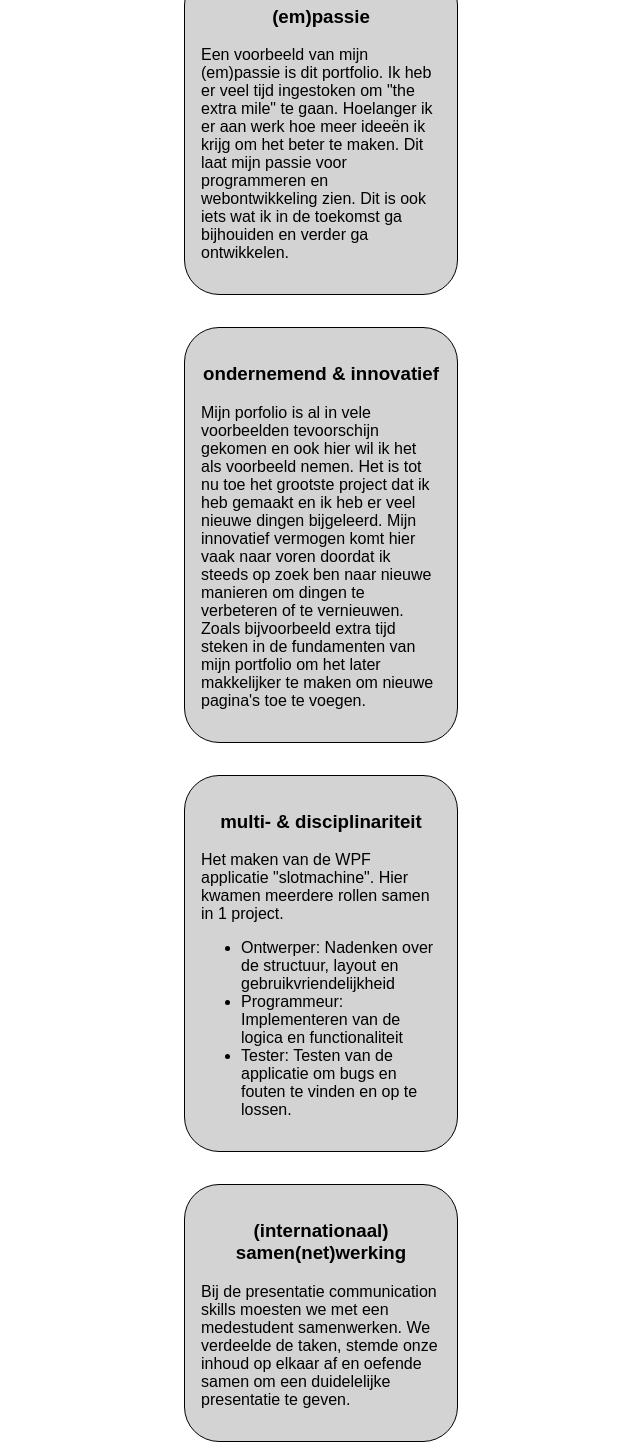
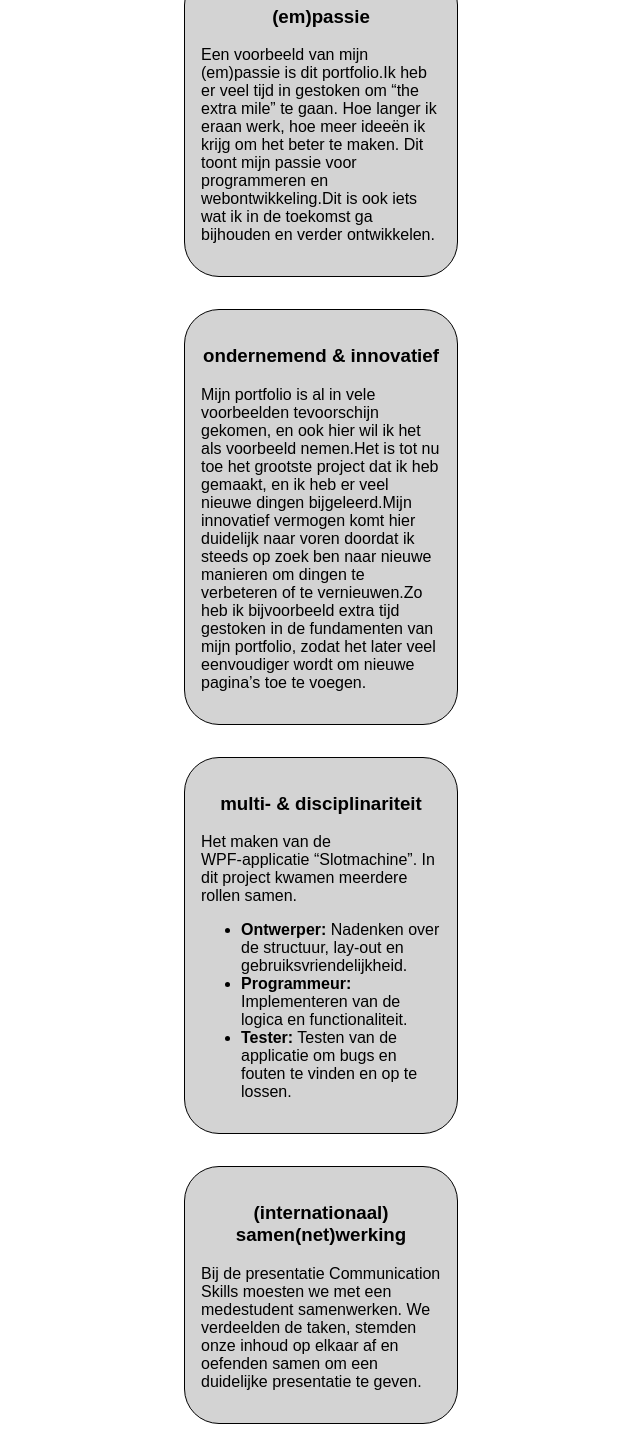
Before and after one commit to pxl-werkplekleren/portfolio-janlehaenPXL, a plain HTML site: page projects/reflectionwpl.html in a window 1280 px wide. Shown: the part 3981-5426 px from the top of the page, without its empty margins (312-952 px from the left). Drawn offline with Linux system fonts and the light colour scheme.

Commit message:
Spellingscorrectie

```diff
--- a/projects/reflectionwpl.html
+++ b/projects/reflectionwpl.html
@@ -76,34 +76,27 @@
             <div class="X-factor-parts">
                 <div class="part">
                     <h3>(em)passie</h3>
-                    <p>Een voorbeeld van mijn (em)passie is dit portfolio.
-                        Ik heb er veel tijd ingestoken om "the extra mile" te gaan. Hoelanger ik er aan werk hoe meer ideeën ik krijg om het beter te maken. Dit laat mijn passie voor programmeren en webontwikkeling zien.
-                        Dit is ook iets wat ik in de toekomst ga bijhouiden en verder ga ontwikkelen.
-                    </p>
+                    <p>Een voorbeeld van mijn (em)passie is dit portfolio.Ik heb er veel tijd in gestoken om “the extra mile” te gaan. Hoe langer ik eraan werk, hoe meer ideeën ik krijg om het beter te maken. Dit toont mijn passie voor programmeren en webontwikkeling.Dit is ook iets wat ik in de toekomst ga bijhouden en verder ontwikkelen.</p>
 
                 </div>
                 <div class="part">
                     <h3>ondernemend & innovatief</h3>
-                    <p>Mijn porfolio is al in vele voorbeelden tevoorschijn gekomen en ook hier wil ik het als voorbeeld nemen.
-                        Het is tot nu toe het grootste project dat ik heb gemaakt en ik heb er veel nieuwe dingen bijgeleerd.
-                        Mijn innovatief vermogen komt hier vaak naar voren doordat ik steeds op zoek ben naar nieuwe manieren om dingen te verbeteren of te vernieuwen.
-                        Zoals bijvoorbeeld extra tijd steken in de fundamenten van mijn portfolio om het later makkelijker te maken om nieuwe pagina's toe te voegen.
-                    </p>
+                    <p>Mijn portfolio is al in vele voorbeelden tevoorschijn gekomen, en ook hier wil ik het als voorbeeld nemen.Het is tot nu toe het grootste project dat ik heb gemaakt, en ik heb er veel nieuwe dingen bijgeleerd.Mijn innovatief vermogen komt hier duidelijk naar voren doordat ik steeds op zoek ben naar nieuwe manieren om dingen te verbeteren of te vernieuwen.Zo heb ik bijvoorbeeld extra tijd gestoken in de fundamenten van mijn portfolio, zodat het later veel eenvoudiger wordt om nieuwe pagina’s toe te voegen.</p>
 
                 </div>
                 <div class="part">
                     <h3>multi- & disciplinariteit</h3>
-                    <p>Het maken van de WPF applicatie "slotmachine". Hier kwamen meerdere rollen samen in 1 project.</p>
-                        <ul>
-                            <li>Ontwerper: Nadenken over de structuur, layout en gebruikvriendelijkheid</li>
-                            <li>Programmeur: Implementeren van de logica en functionaliteit</li>
-                            <li>Tester: Testen van de applicatie om bugs en fouten te vinden en op te lossen.</li>
-                        </ul>
+                    <p>Het maken van de WPF‑applicatie “Slotmachine”. In dit project kwamen meerdere rollen samen.</p>
+                    <ul>
+                        <li><strong>Ontwerper:</strong> Nadenken over de structuur, lay‑out en gebruiksvriendelijkheid.</li>
+                        <li><strong>Programmeur:</strong> Implementeren van de logica en functionaliteit.</li>
+                        <li><strong>Tester:</strong> Testen van de applicatie om bugs en fouten te vinden en op te lossen.</li></ul>
 
                 </div>
                 <div class="part">
                     <h3>(internationaal) samen(net)werking</h3>
-                    <p>Bij de presentatie communication skills moesten we met een medestudent samenwerken. We verdeelde de taken, stemde onze inhoud op elkaar af en oefende samen om een duidelelijke presentatie te geven.</p>
+                    <p>Bij de presentatie Communication Skills moesten we met een medestudent samenwerken. We verdeelden de taken, stemden onze inhoud op elkaar af en oefenden samen om een duidelijke presentatie te geven.
+</p>
 
                 </div>
             </div>
```
